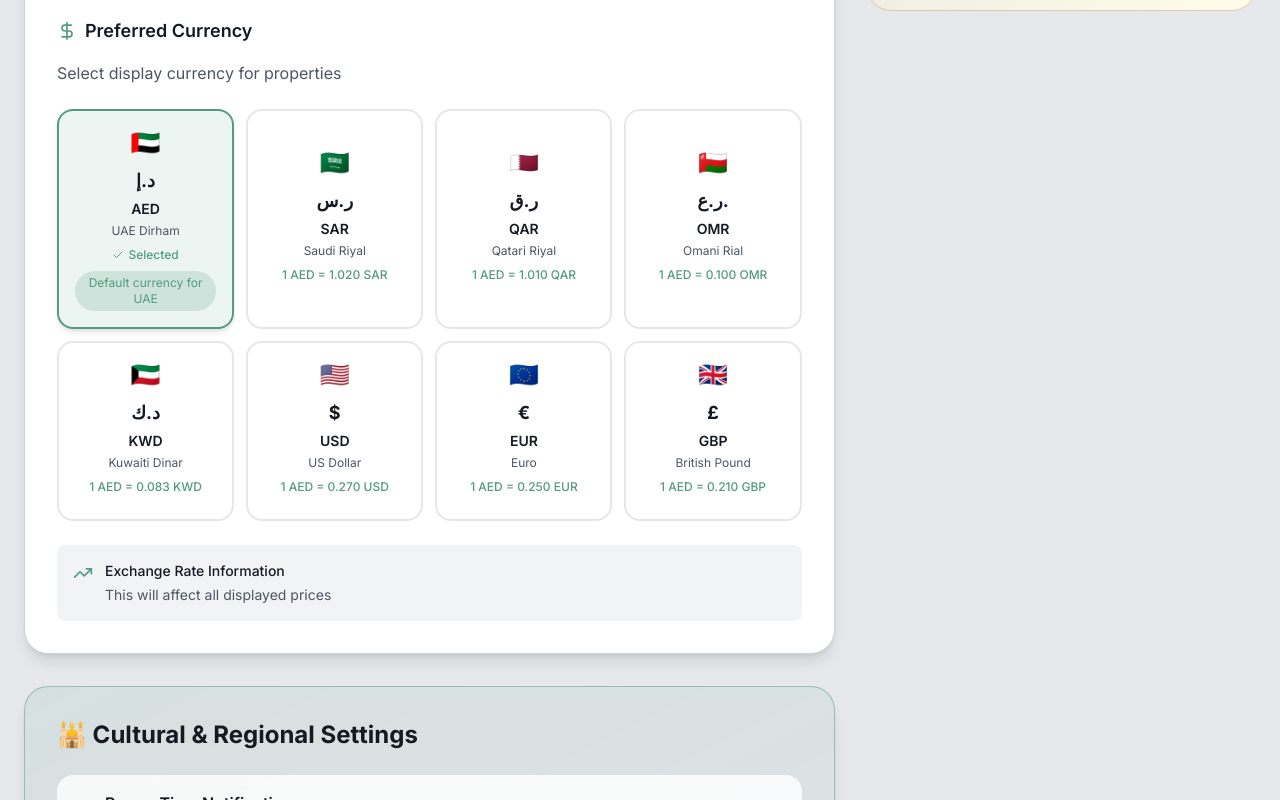
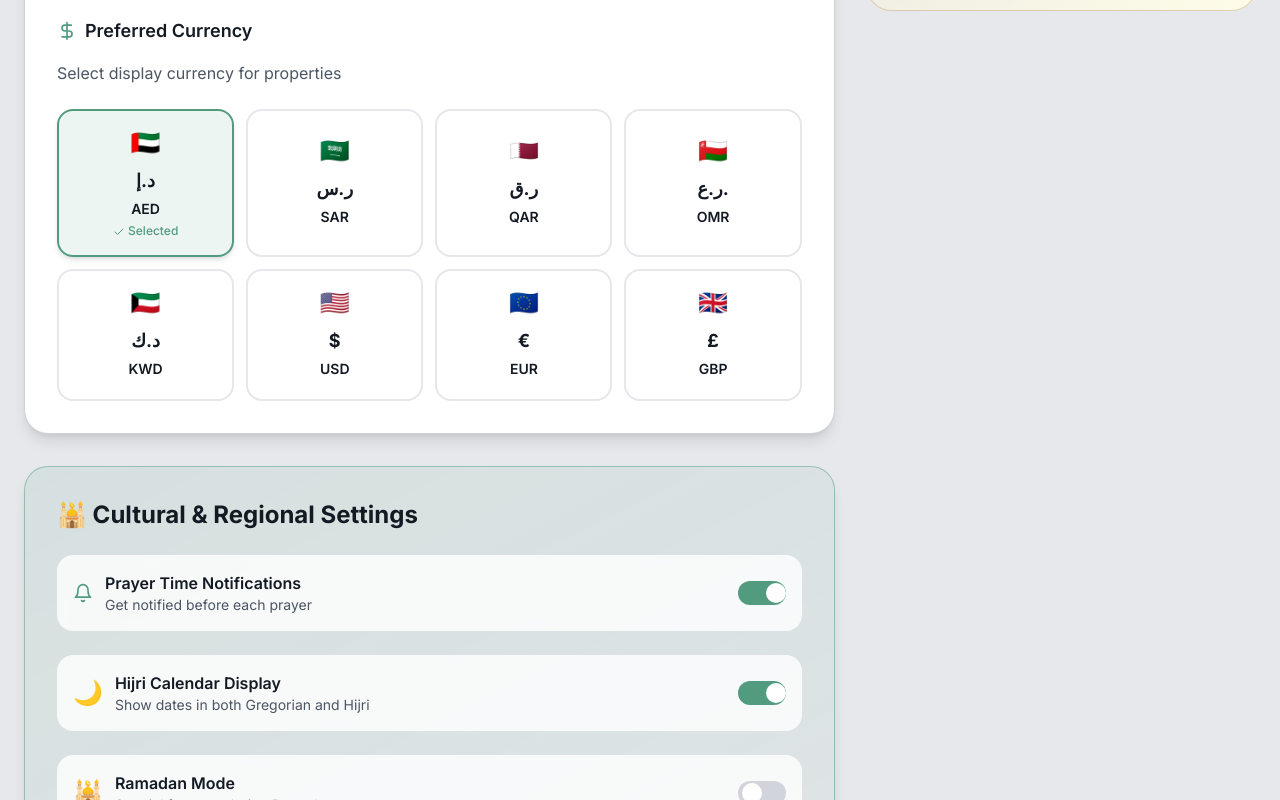
Before and after one commit to fazetdev/baytelitet, a Next.js app: page /settings in a window 1280 px wide. Shown: the part 1300-2100 px from the top of the page. Built offline with nearby package versions, Linux system fonts and the light colour scheme.

Commit message:
Fix: Final type alignment for Currency and Property components

```diff
--- a/app/settings/components/CurrencySelector.tsx
+++ b/app/settings/components/CurrencySelector.tsx
@@ -43,14 +43,8 @@ export default function CurrencySelector({ className = '' }: CurrencySelectorPro
     setIsLoading(true);
     try {
       const mockRates = {
-        AED: 1,
-        SAR: 1.02,
-        QAR: 1.01,
-        OMR: 0.10,
-        KWD: 0.083,
-        USD: 0.27,
-        EUR: 0.25,
-        GBP: 0.21
+        AED: 1, SAR: 1.02, QAR: 1.01, OMR: 0.10,
+        KWD: 0.083, USD: 0.27, EUR: 0.25, GBP: 0.21
       };
       setExchangeRates(mockRates);
     } catch (error) {
@@ -88,70 +82,30 @@ export default function CurrencySelector({ className = '' }: CurrencySelectorPro
           <DollarSign className="w-5 h-5 text-bayt-cultural" />
           {t.title}
         </h3>
-
-        {isLoading && (
-          <div className="text-sm text-bayt-cool animate-pulse">{t.loading}</div>
-        )}
+        {isLoading && <div className="text-sm text-bayt-cool animate-pulse">{t.loading}</div>}
       </div>
-
       <p className="text-gray-600 mb-6">{t.subtitle}</p>
-
       <div className="grid grid-cols-2 md:grid-cols-4 gap-3">
         {currencies.map((currency) => {
           const isSelected = selectedCurrency === currency.code;
-          const rateText = getExchangeRateText(currency.code);
-
           return (
             <button
               key={currency.code}
               onClick={() => handleCurrencyChange(currency.code)}
               className={`p-4 rounded-xl border-2 transition-all duration-300 ${
-                isSelected
-                  ? 'border-bayt-cultural bg-bayt-cultural/10 shadow-md'
-                  : 'border-gray-200 hover:border-bayt-cultural/50 hover:bg-bayt-cultural/5'
+                isSelected ? 'border-bayt-cultural bg-bayt-cultural/10 shadow-md' : 'border-gray-200'
               }`}
             >
               <div className="flex flex-col items-center text-center">
                 <div className="text-2xl mb-2">{currency.flag}</div>
                 <div className="font-bold text-lg text-bayt-dark mb-1">{currency.symbol}</div>
                 <div className="font-semibold text-bayt-dark text-sm mb-1">{currency.code}</div>
-                <div className="text-xs text-gray-600 mb-2">{currency.name}</div>
-                {rateText && (
-                  <div className="text-xs text-bayt-cultural font-medium mb-2">{rateText}</div>
-                )}
-                {isSelected && (
-                  <div className="flex items-center gap-1 text-xs text-bayt-cultural font-medium">
-                    <Check className="w-3 h-3" />
-                    {t.selected}
-                  </div>
-                )}
-                {currency.code === 'AED' && (
-                  <div className="mt-2 px-2 py-1 bg-bayt-cultural/20 text-bayt-cultural text-xs rounded-full">
-                    {t.defaultCurrency}
-                  </div>
-                )}
+                {isSelected && <div className="text-xs text-bayt-cultural font-medium"><Check className="w-3 h-3 inline" /> {t.selected}</div>}
               </div>
             </button>
           );
         })}
       </div>
-
-      <div className="mt-6 p-4 bg-bayt-light/50 rounded-lg">
-        <div className="flex items-start gap-3">
-          <TrendingUp className="w-5 h-5 text-bayt-cultural mt-0.5" />
-          <div>
-            <p className="text-sm font-medium text-bayt-dark mb-1">
-              {lang === 'ar' ? 'معلومات سعر الصرف' : 'Exchange Rate Information'}
-            </p>
-            <p className="text-sm text-gray-600">{t.affects}</p>
-            {selectedCurrency !== 'AED' && exchangeRates[selectedCurrency] && (
-              <p className="text-sm font-medium text-bayt-cultural mt-2">
-                1 AED = {exchangeRates[selectedCurrency].toFixed(3)} {selectedCurrency}
-              </p>
-            )}
-          </div>
-        </div>
-      </div>
     </div>
   );
 }
```
